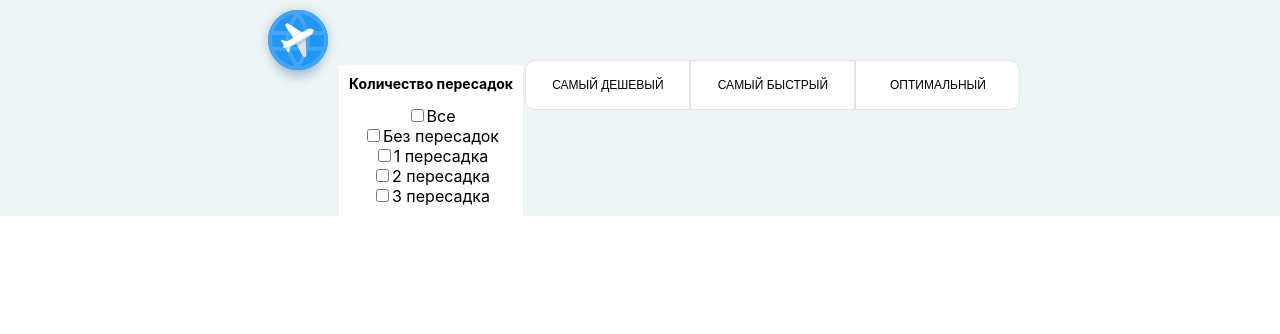
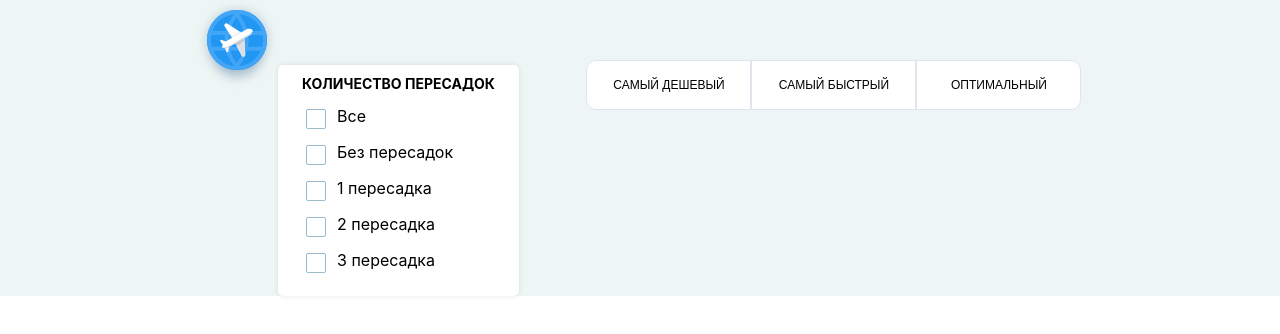
Before and after one commit to Nikolay34711/aviasales, a React (Create React App) app: page / in a window 1280 px wide. Shown: the top 334 px of the page. Built offline with nearby package versions, Linux system fonts and the light colour scheme.

Commit message:
continue verstka

```diff
--- a/src/components/FilterTransfer/FilterTransfer.jsx
+++ b/src/components/FilterTransfer/FilterTransfer.jsx
@@ -5,7 +5,7 @@ import cl from './FilterTransfer.module.scss'
 export default function FilterTransfer() {
   return (
     <div className={cl.containerTransfer}>
-      <h3>Количество пересадок</h3>
+      <h3>КОЛИЧЕСТВО ПЕРЕСАДОК</h3>
       <label>
         <input type="checkbox" />
         Все
--- a/src/components/FilterTransfer/FilterTransfer.module.scss
+++ b/src/components/FilterTransfer/FilterTransfer.module.scss
@@ -4,9 +4,31 @@
     margin-top: 0;
   }
 
-  padding: 10px;
-
+  margin-right: 65px;
+  padding: 10px 24px;
   display: inline-flex;
   flex-direction: column;
+  text-align: start;
+  border-radius: 5px;
   background-color: rgb(255, 255, 255);
+  box-shadow: 0 0 5px rgba(0, 0, 0, 0.1);
+
+  label {
+    display: flex;
+    margin-bottom: 8px;
+
+    input[type='checkbox'] {
+      border: none;
+      appearance: none;
+      background: url('./Form.svg') no-repeat;
+      width: 22px;
+      height: 22px;
+      margin-right: 9px;
+      cursor: pointer;
+
+      &:checked {
+        background: url('./Checkbox.svg') no-repeat;
+      }
+    }
+  }
 }
```
Also changed, not shown: src/components/FilterTransfer/Checkbox.svg (added), src/components/FilterTransfer/Form.svg (added).
